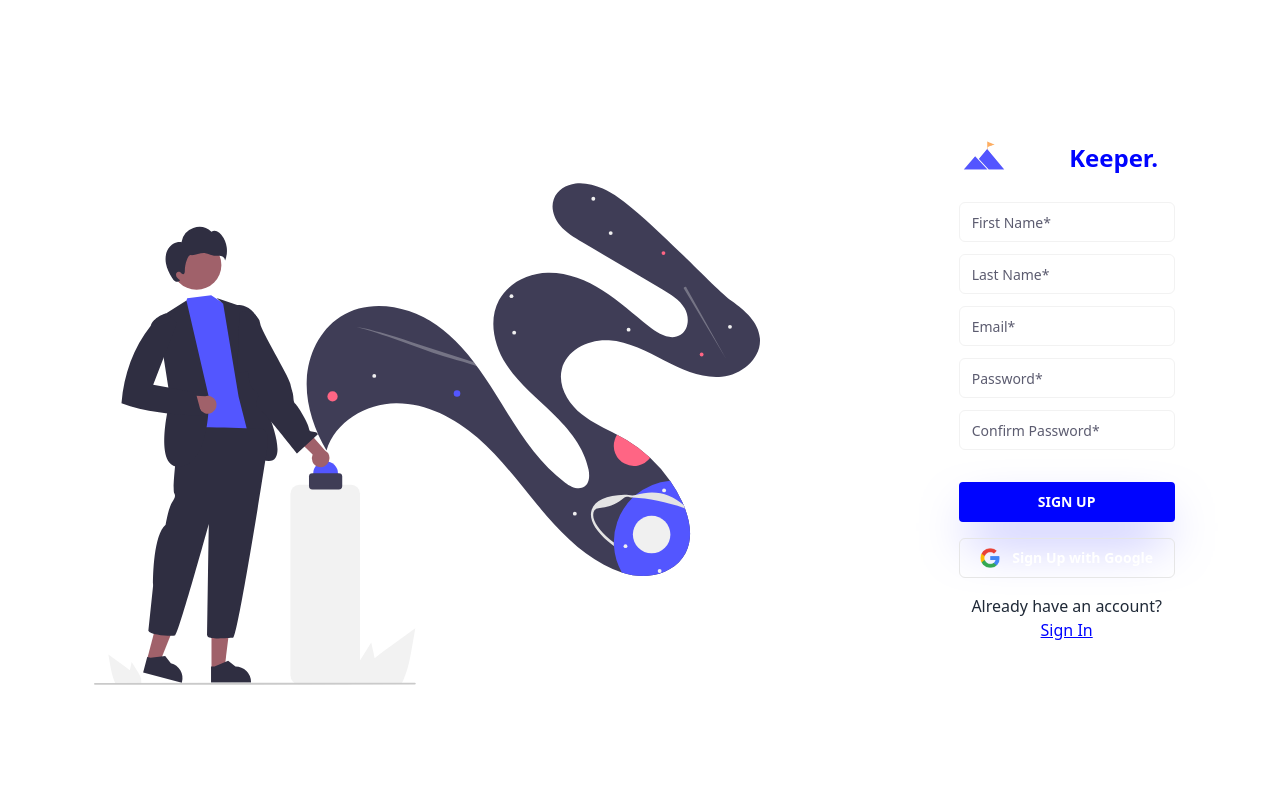
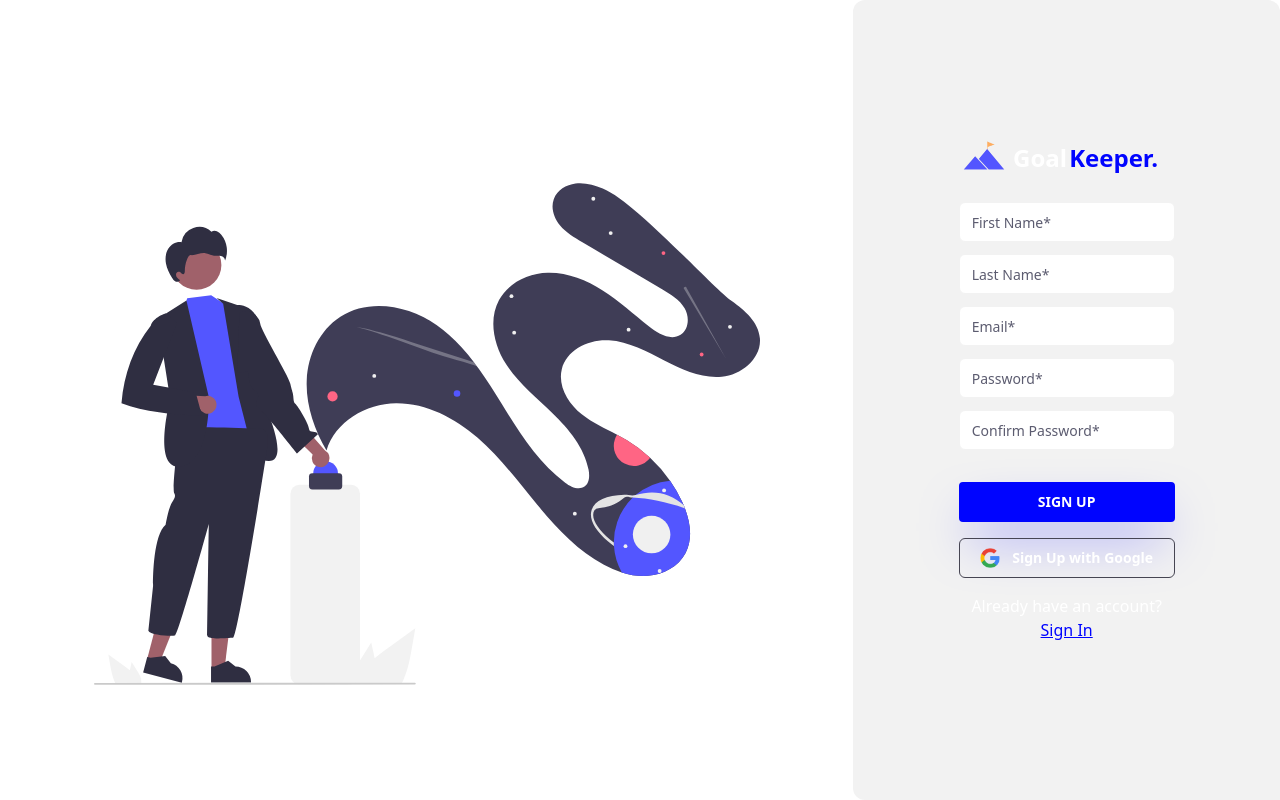
Before and after one commit to azrael3199/goalkeeper-web, a Next.js app: page /auth/register in a window 1280 px wide. Built offline with nearby package versions, Linux system fonts and the light colour scheme.

Commit message:
fix: remove artefacts

```diff
--- a/src/app/auth/layout.tsx
+++ b/src/app/auth/layout.tsx
@@ -27,7 +27,7 @@
         <div className="md:w-2/3 md:h-full w-full h-1/5">
           <div className="flex items-center justify-center h-full">
             <div className="p-8 animate-fade-in text-center max-h-full h-5/6">
-              <h2 className="w-full text-center text-3xl font-bold mb-4 md:mb-12 dark:text-white">
+              <h2 className="w-full text-center text-3xl font-bold mb-4 md:mb-12 text-white">
                 {' '}
                 <Typewriter words={[t('journeyBegin')]} cursor />
               </h2>
@@ -52,7 +52,7 @@
 
         {/* Right Side: Login Panel | SignUp Panel */}
         <div
-          className="pt-5 md:w-1/3 md:h-full w-full h-4/5 md:flex md:items-center md:justify-center dark:bg-card rounded-t-xl md:rounded-l-xl"
+          className="pt-5 md:w-1/3 md:h-full w-full h-4/5 md:flex md:items-center md:justify-center bg-card rounded-t-xl md:rounded-l-xl"
           style={{ boxShadow: '-1px 1px 5px rgba(255, 255, 255, 0.8)' }}
         >
           <div className="w-full py-5 px-10 md:w-3/4 animate-fade-in max-h-full overflow-y-auto">
--- a/src/app/auth/login/page.tsx
+++ b/src/app/auth/login/page.tsx
@@ -162,7 +162,7 @@
         )}
       </Formik>
       <div className="mt-4 text-center w-full">
-        <p className="mb-4 text-gray-800 dark:text-white">
+        <p className="mb-4 text-gray-800 text-white">
           <Trans i18nKey="loginScreen.leadToSignUp" t={t}>
             {signUpLink}
           </Trans>
--- a/src/app/auth/register/page.tsx
+++ b/src/app/auth/register/page.tsx
@@ -256,7 +256,7 @@
         )}
       </Formik>
       <div className="mt-4 text-center w-full">
-        <p className="mb-4 text-gray-800 dark:text-white">
+        <p className="mb-4 text-gray-800 text-white">
           <Trans i18nKey="registerScreen.leadToSignIn">{signInLink}</Trans>
         </p>
       </div>
--- a/src/app/layout.tsx
+++ b/src/app/layout.tsx
@@ -30,7 +30,7 @@
     <html lang="en" className="dark">
       <body
         className={cn(
-          'min-h-screen bg-background font-sans antialiased dark:bg-background',
+          'min-h-screen bg-background font-sans antialiased bg-background',
           fontSans.variable
         )}
       >
--- a/src/app/not-found.tsx
+++ b/src/app/not-found.tsx
@@ -4,7 +4,7 @@
 const NotFound = () => (
   <div className="flex justify-center items-center h-screen w-screen">
     <div className="text-center w-fit">
-      <div className="p-8 mb-8 text-center dark:text-white text-6xl">404</div>
+      <div className="p-8 mb-8 text-center text-white text-6xl">404</div>
       <div className="flex items-center justify-center">
         <Image
           src="/illustrations/not_found.svg"
@@ -19,7 +19,7 @@
           width={10}
         />
       </div>
-      <div className="p-8 mt-8 text-center dark:text-white text-lg">
+      <div className="p-8 mt-8 text-center text-white text-lg">
         <Translator stringToTranslate="errors.pageNotFound" />
       </div>
     </div>
--- a/src/components/OnboardingSlide.tsx
+++ b/src/components/OnboardingSlide.tsx
@@ -26,7 +26,7 @@
     >
       <div className="md:w-1/2 p-12">
         <div className="w-full h-full">
-          <div className="aspect-w-1 aspect-h-1 h-[140px] md:h-[270px] xl:h-[520px] bg-gray-700 dark:bg-inherit rounded-xl lg:p-12">
+          <div className="aspect-w-1 aspect-h-1 h-[140px] md:h-[270px] xl:h-[520px] bg-gray-700 bg-inherit rounded-xl lg:p-12">
             <Image
               src={imageSrc}
               alt="Illustration"
@@ -44,9 +44,9 @@
         </div>
       </div>
       <div className="md:w-1/2 mt-6 md:mt-0 lg:px-32">
-        <h2 className="text-3xl font-bold mb-4 dark:text-white">{t(title)}</h2>
+        <h2 className="text-3xl font-bold mb-4 text-white">{t(title)}</h2>
         <p
-          className={`text-lg text-gray-700 dark:foreground ${
+          className={`text-lg text-gray-700 foreground ${
             active ? 'opacity-100 animate-fade-in' : 'opacity-0'
           } transition-opacity duration-500`}
         >
--- a/src/components/SignInWithGoogle.tsx
+++ b/src/components/SignInWithGoogle.tsx
@@ -60,7 +60,7 @@
         height={20}
         style={{ objectFit: 'contain', objectPosition: 'center' }}
       />
-      <p className="ml-3 font-bold dark:text-white">
+      <p className="ml-3 font-bold text-white">
         {register
           ? t('registerScreen.signUpWithGoogle')
           : t('loginScreen.signInWithGoogle')}
--- a/src/components/ui/button.tsx
+++ b/src/components/ui/button.tsx
@@ -18,7 +18,7 @@
         outline:
           'border border-input bg-background hover:bg-secondary hover:text-accent-foreground',
         secondary:
-          'whitespace-nowrap hover:text-primary-foreground dark:text-primary-foreground border hover:border-primary dark:border-[#464553] dark:hover:border-primary font-normal',
+          'whitespace-nowrap hover:text-primary-foreground text-primary-foreground border hover:border-primary border-[#464553] hover:border-primary font-normal',
         ghost: 'hover:bg-secondary hover:text-accent-foreground',
         link: 'text-primary underline-offset-4 hover:underline',
       },
```
